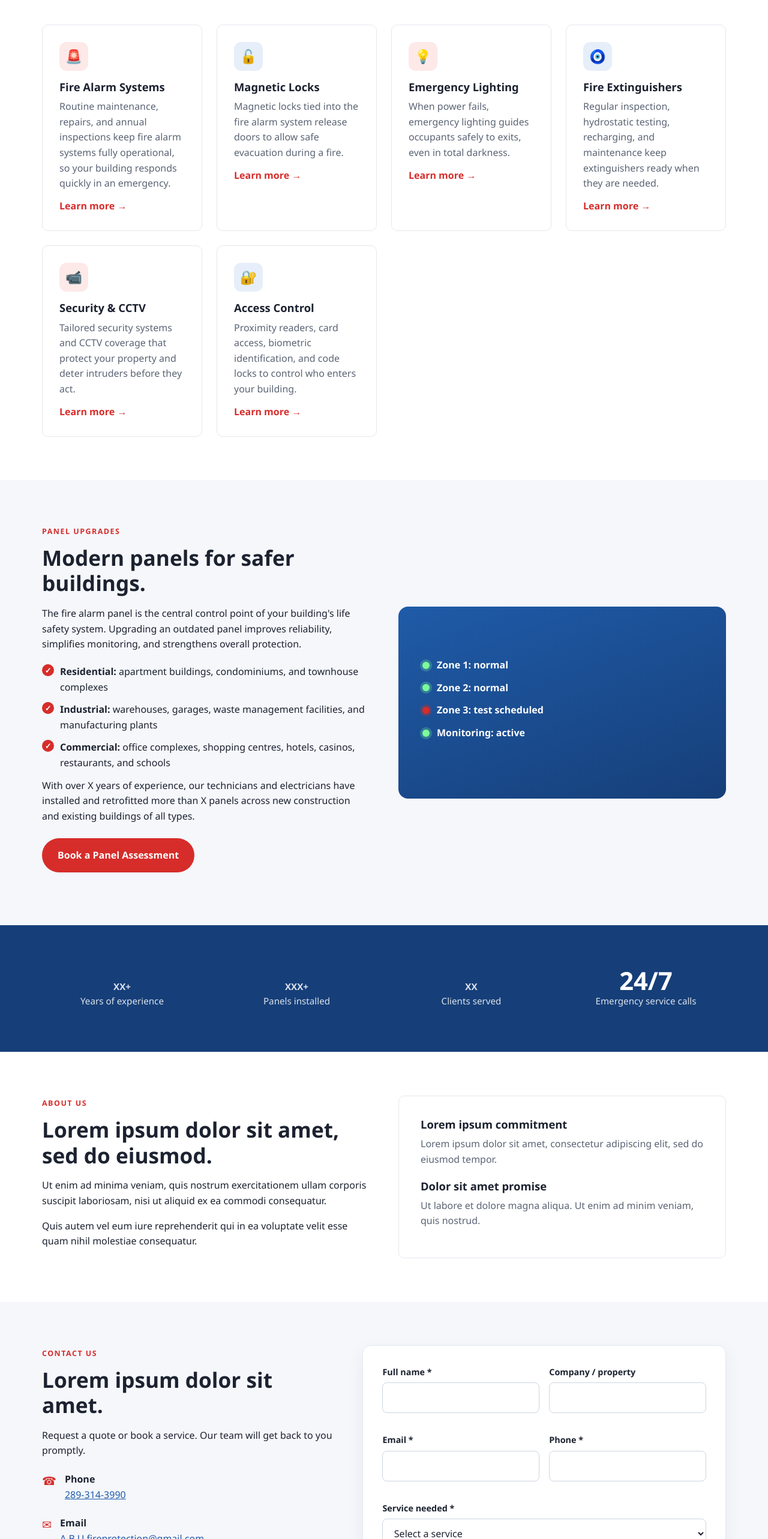
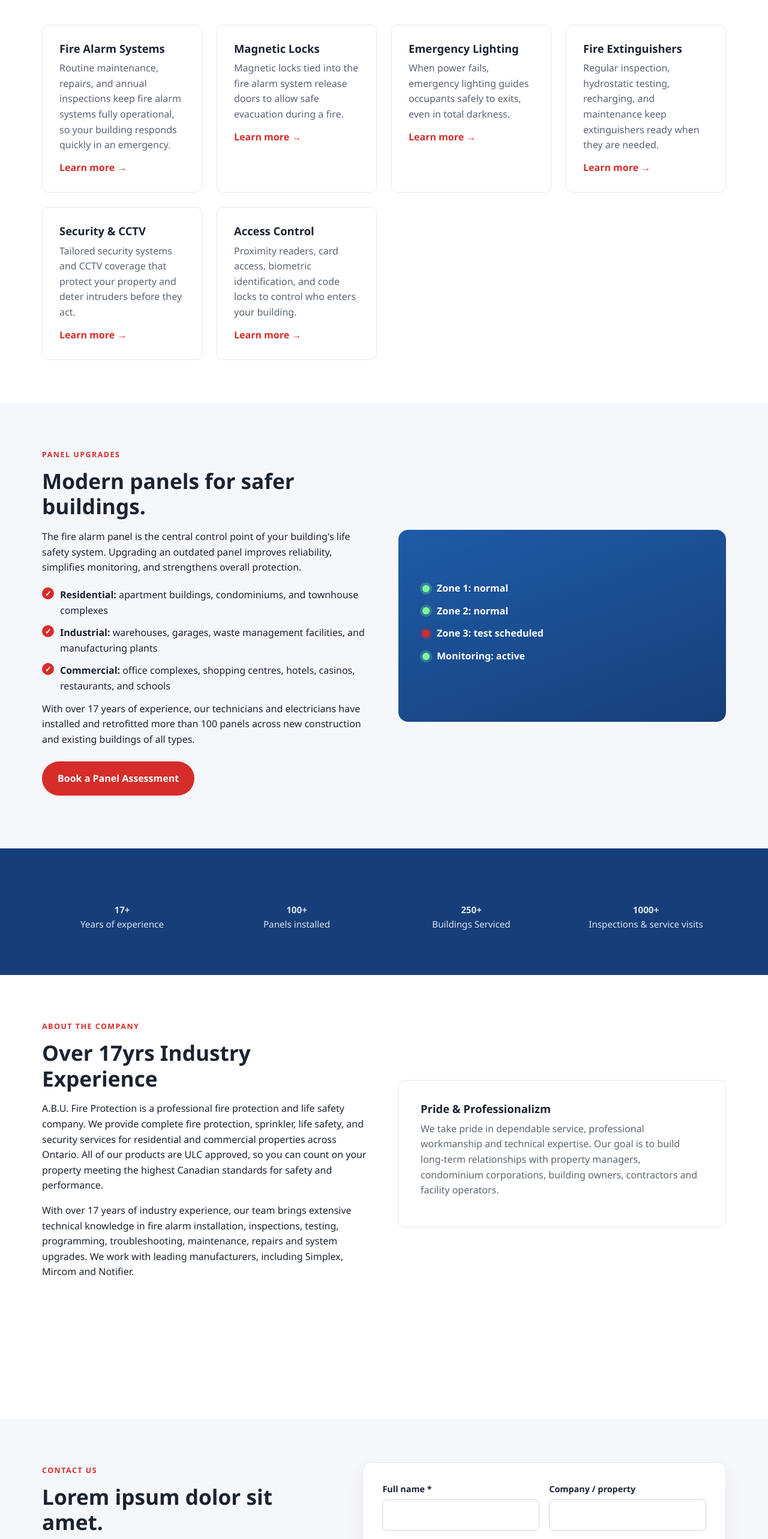
Before and after one commit to v31hash/abufire-site, a plain HTML site: page index.html in a window 1280 px wide. Shown: the part 1064-3629 px from the top of the page at 60% size. Drawn offline with Linux system fonts and the light colour scheme.

Commit message:
Setup formspree.io for contact, updated about section

```diff
--- a/index.html
+++ b/index.html
@@ -30,7 +30,7 @@
 
     <meta name="description" content="Lorem ipsum dolor sit amet, consectetur adipiscing elit. Fire, sprinkler, life safety and security services in Ontario.">
     <link rel="stylesheet" href="css/index.css">
-    <script src="js/app.js" async></script>
+    <!-- <script src="js/app.js" async></script> -->
   </head>
 
   <body>
@@ -48,7 +48,7 @@
         </nav>
         <div class="nav-cta">
           <a class="nav-phone" href="tel:+12893143990">289-314-3990</a>
-          <a class="btn btn-red" href="#contact">Get a Quote</a>
+          <a class="btn btn-red" href="#con">Get a Quote</a>
           <button class="menu-toggle" aria-label="Toggle menu" aria-expanded="false" aria-controls="menu">&#9776;</button>
         </div>
       </div>
@@ -83,37 +83,37 @@
           </div>
           <div class="grid">
             <article class="card">
-              <div class="icon">&#128680;</div>
+              <!-- <div class="icon">&#128680;</div> -->
               <h3>Fire Alarm Systems</h3>
               <p>Routine maintenance, repairs, and annual inspections keep fire alarm systems fully operational, so your building responds quickly in an emergency.</p>
               <a href="#contact">Learn more &rarr;</a>
             </article>
             <article class="card blue">
-              <div class="icon">&#128275;</div>
+              <!-- <div class="icon">&#128275;</div> -->
               <h3>Magnetic Locks</h3>
               <p>Magnetic locks tied into the fire alarm system release doors to allow safe evacuation during a fire.</p>
               <a href="#contact">Learn more &rarr;</a>
             </article>
             <article class="card">
-              <div class="icon">&#128161;</div>
+              <!-- <div class="icon">&#128161;</div> -->
               <h3>Emergency Lighting</h3>
               <p>When power fails, emergency lighting guides occupants safely to exits, even in total darkness.</p>
               <a href="#contact">Learn more &rarr;</a>
             </article>
             <article class="card blue">
-              <div class="icon">&#129535;</div>
+              <!-- <div class="icon">&#129535;</div> -->
               <h3>Fire Extinguishers</h3>
               <p>Regular inspection, hydrostatic testing, recharging, and maintenance keep extinguishers ready when they are needed.</p>
               <a href="#contact">Learn more &rarr;</a>
             </article>
             <article class="card" id="security">
-              <div class="icon">&#128249;</div>
+              <!-- <div class="icon">&#128249;</div> -->
               <h3>Security &amp; CCTV</h3>
               <p>Tailored security systems and CCTV coverage that protect your property and deter intruders before they act.</p>
               <a href="#contact">Learn more &rarr;</a>
             </article>
             <article class="card blue">
-              <div class="icon">&#128272;</div>
+              <!-- <div class="icon">&#128272;</div> -->
               <h3>Access Control</h3>
               <p>Proximity readers, card access, biometric identification, and code locks to control who enters your building.</p>
               <a href="#contact">Learn more &rarr;</a>
@@ -134,7 +134,7 @@
               <li><strong>Industrial:</strong> warehouses, garages, waste management facilities, and manufacturing plants</li>
               <li><strong>Commercial:</strong> office complexes, shopping centres, hotels, casinos, restaurants, and schools</li>
             </ul>
-            <p>With over <span class="todo">X</span> years of experience, our technicians and electricians have installed and retrofitted more than <span class="todo">X</span> panels across new construction and existing buildings of all types.</p>
+            <p>With over <span class="todo">17</span> years of experience, our technicians and electricians have installed and retrofitted more than <span class="todo">100</span> panels across new construction and existing buildings of all types.</p>
             <p style="margin-top:24px"><a class="btn btn-red" href="#contact">Book a Panel Assessment</a></p>
           </div>
           <div class="panel-visual" aria-hidden="true">
@@ -149,10 +149,11 @@
       <!-- STATS -->
       <section class="stats">
         <div class="wrap stats-grid">
-          <div class="stat"><strong><span class="todo">XX+</span></strong><span>Years of experience</span></div>
-          <div class="stat"><strong><span class="todo">XXX+</span></strong><span>Panels installed</span></div>
-          <div class="stat"><strong><span class="todo">XX</span></strong><span>Clients served</span></div>
-          <div class="stat"><strong>24/7</strong><span>Emergency service calls</span></div>
+          <div class="stat"><strong><span class="todo">17+</span></strong><span>Years of experience</span></div>
+          <div class="stat"><strong><span class="todo">100+</span></strong><span>Panels installed</span></div>
+          <div class="stat"><strong><span class="todo">250+</span></strong><span>Buildings Serviced</span></div>
+          <div class="stat"><strong><span class="todo">1000+</span></strong><span>Inspections & service visits</span></div>
+          <!-- <div class="stat"><strong>24/7</strong><span>Emergency service calls</span></div> -->
         </div>
       </section>
 
@@ -160,20 +161,20 @@
       <section id="about">
       <div class="wrap split">
         <div>
-          <span class="eyebrow">About Us</span>
-          <h2>Lorem ipsum dolor sit amet, sed do eiusmod.</h2>
-          <p>Ut enim ad minima veniam, quis nostrum exercitationem ullam corporis suscipit laboriosam, nisi ut aliquid ex ea commodi consequatur.</p>
-          <p>Quis autem vel eum iure reprehenderit qui in ea voluptate velit esse quam nihil molestiae consequatur.</p>
+          <span class="eyebrow">About the Company</span>
+          <h2>Over 17yrs Industry Experience</h2>
+          <p>A.B.U. Fire Protection is a professional fire protection and life safety company. We provide complete fire protection, sprinkler, life safety, and security services for residential and commercial properties across Ontario. All of our products are ULC approved, so you can count on your property meeting the highest Canadian standards for safety and performance.</p>
+          <p>With over 17 years of industry experience, our team brings extensive technical knowledge in fire alarm installation, inspections, testing, programming, troubleshooting, maintenance, repairs and system upgrades. We work with leading manufacturers, including Simplex, Mircom and Notifier.</p>
         </div>
         <div class="card" style="padding:36px">
-          <h3>Lorem ipsum commitment</h3>
-          <p>Lorem ipsum dolor sit amet, consectetur adipiscing elit, sed do eiusmod tempor.</p>
-          <h3 style="margin-top:20px">Dolor sit amet promise</h3>
-          <p>Ut labore et dolore magna aliqua. Ut enim ad minim veniam, quis nostrud.</p>
+          <h3>Pride & Professionalizm</h3>
+          <p>We take pride in dependable service, professional workmanship and technical expertise. Our goal is to build long-term relationships with property managers, condominium corporations, building owners, contractors and facility operators.</p>
+
         </div>
       </div>
     </section>
 
+      <section id="con"></section>
       <!-- CONTACT -->
       <section id="contact" class="soft">
         <div class="wrap contact-grid">
@@ -187,7 +188,7 @@
             <div class="item"><i>&#128337;</i><div><strong>Hours</strong><br>24/7 emergency service</div></div>
           </div>
 
-          <form class="contact" id="contactForm" novalidate>
+          <form class="contact" id="contactForm" action="https://formspree.io/f/mgakadvd" method="POST" novalidate>
             <!-- Honeypot: hidden, filled by bots -->
             <div class="hp" aria-hidden="true"><label>Leave this field empty<input type="text" name="website" tabindex="-1" autocomplete="off"></label></div>
 
@@ -290,5 +291,6 @@
       </div>
     </footer>
 
+    <script src="js/app.js"></script>
   </body>
 </html>
--- a/js/app.js
+++ b/js/app.js
@@ -1,4 +1,6 @@
-// Mobile menu
+/* -----------------------------------------------------------------------
+  MOBILE MENU
+  ------------------------------------------------------------------------ */
 const toggle = document.querySelector('.menu-toggle');
 const menu = document.getElementById('menu');
 
@@ -14,13 +16,17 @@ menu.querySelectorAll('a').forEach(a => a.addEventListener('click', () => {
 
 document.getElementById('year').textContent = new Date().getFullYear();
 
-// Contact form validation + submission
+
+/* -----------------------------------------------------------------------
+  CONTACT FORM: Validation & Submission
+  ------------------------------------------------------------------------ */
 const form = document.getElementById('contactForm');
 const status = form.querySelector('.form-status');
 const submitBtn = form.querySelector('button[type="submit"]');
 const emailRe = /^[^\s@]+@[^\s@]+\.[^\s@]{2,}$/;
 const phoneRe = /^[0-9+()\-.\s]{7,20}$/;
 
+// validation
 function setError(field, msg) {
   field.classList.toggle('invalid', !!msg);
   field.querySelector('.err').textContent = msg || '';
@@ -56,7 +62,7 @@ form.addEventListener('submit', async e => {
   status.textContent = '';
   status.className = 'form-status';
 
-  // Honeypot: silently stop if a bot filled the hidden field
+  // bot
   if (form.website.value) return;
 
   if (!validate()) {
@@ -68,15 +74,24 @@ form.addEventListener('submit', async e => {
   submitBtn.disabled = true;
   submitBtn.textContent = 'Sending...';
 
+  // submission
   try {
-    // TODO: Connect to your backend or form service (see notes).
-    // Example: const res = await fetch('/contact.php', { method: 'POST', body: new FormData(form) });
-    await new Promise(r => setTimeout(r, 800)); // placeholder for the real request
+    const res = await fetch(form.action, {
+      method: 'POST',
+      body: new FormData(form),
+      headers: { 'Accept': 'application/json' }
+    });
+    const data = await res.json();
+    if (!res.ok) {
+      throw new Error(data.errors ? data.errors.map(e => e.message).join(' ') : 'Sorry, something went wrong.');
+    }
     form.reset();
     status.textContent = 'Thank you! Your message has been sent. We will be in touch shortly.';
     status.classList.add('ok');
   } catch (err) {
-    status.textContent = 'Something went wrong. Please call 289-314-3990 or email us directly.';
+    // network failures; server errors show Formspree's message
+    const msg = (err instanceof TypeError) ? '' : err.message;
+    status.textContent = msg || 'Something went wrong. Please call 289-314-3990 or email us directly.';
     status.classList.add('fail');
   } finally {
     submitBtn.disabled = false;
```
Also changed, not shown: 1 other file.
